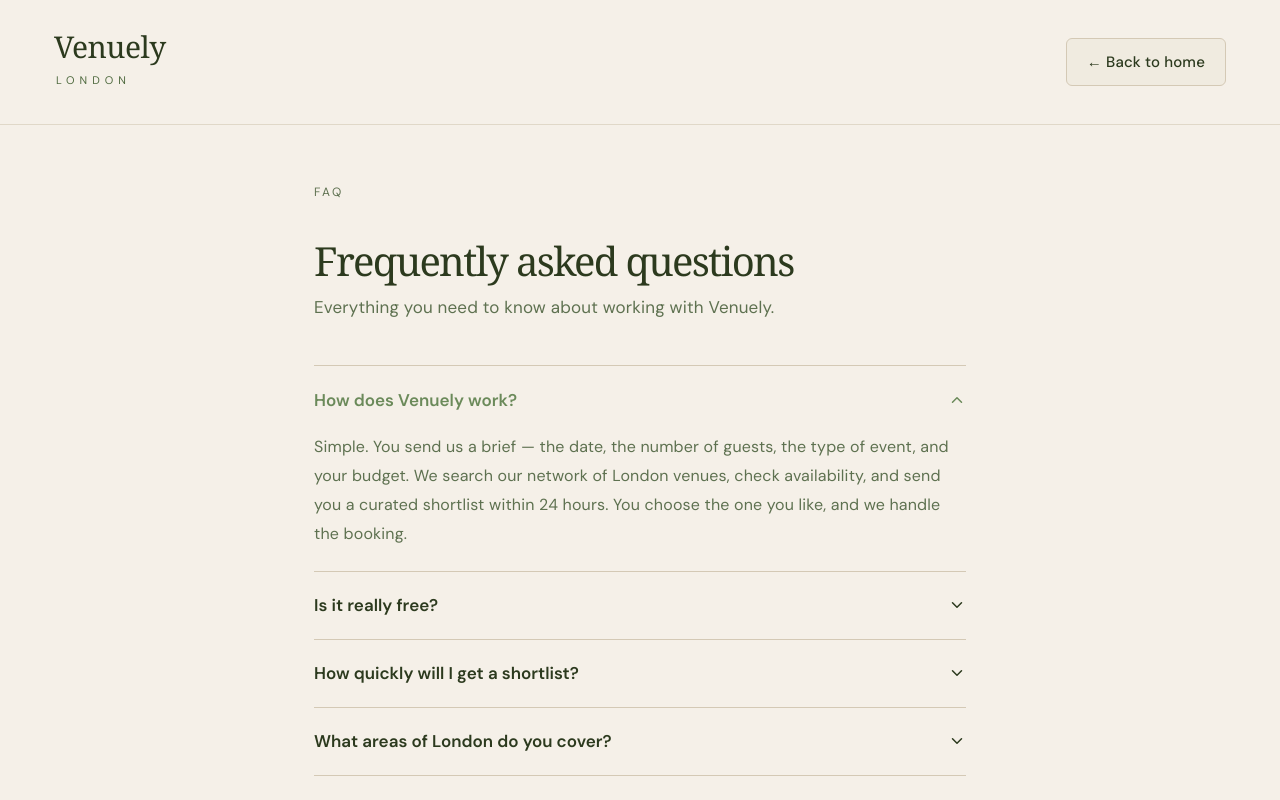
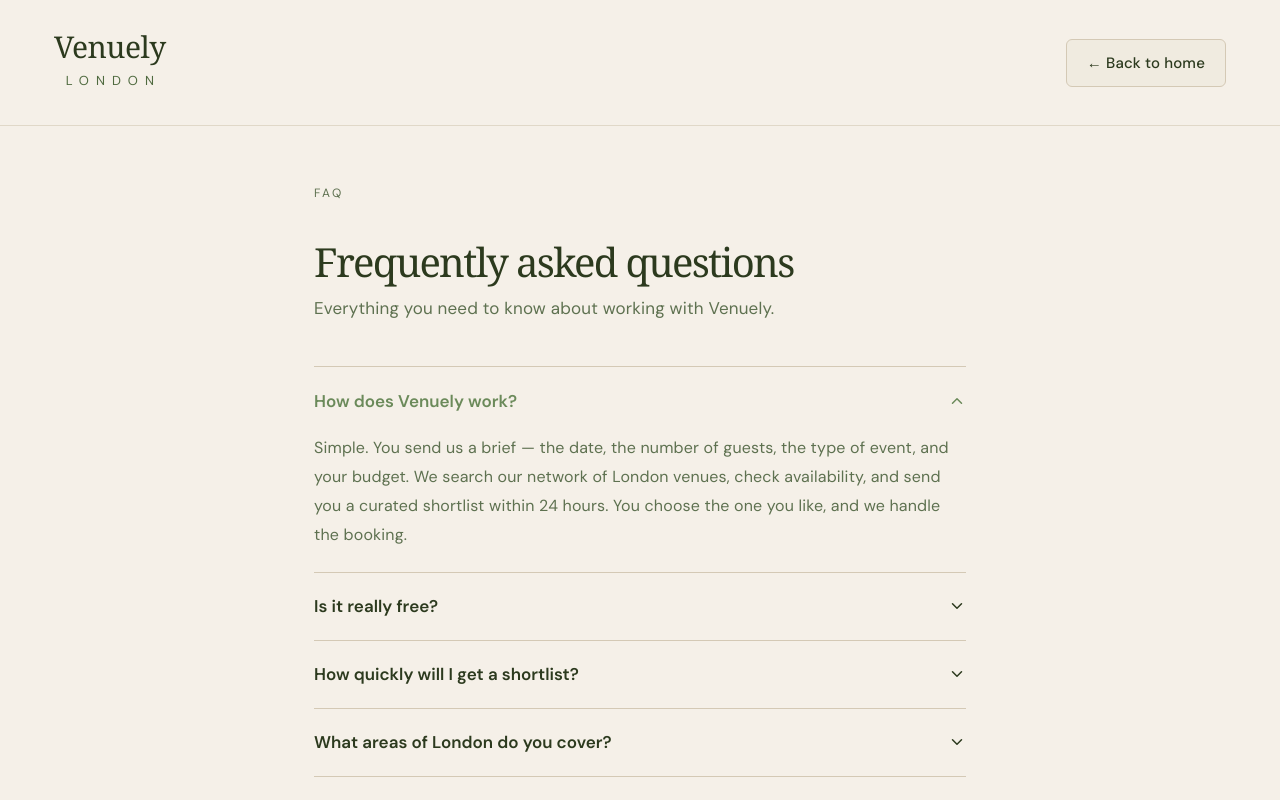
Before and after one commit to venuelylondon/Venuely, a React (Vite) app: page /faq in a window 1280 px wide. Shown: the top 800 px of the page. Built offline with nearby package versions, Linux system fonts and the light colour scheme.

Commit message:
Center and enlarge LONDON in logo lockup across nav and page headers

```diff
--- a/src/FAQPage.jsx
+++ b/src/FAQPage.jsx
@@ -53,9 +53,9 @@
 
       {/* Top bar */}
       <nav style={{ display: "flex", justifyContent: "space-between", alignItems: "center", padding: "1.75rem 3rem", background: "#f5f0e8", borderBottom: "1px solid #e0d8c8" }}>
-        <Link to="/" style={{ textDecoration: "none" }}>
+        <Link to="/" style={{ textDecoration: "none", display: "inline-block", textAlign: "center" }}>
           <div style={{ fontFamily: "Georgia, 'Times New Roman', serif", fontWeight: 300, color: "#2c3a1e", letterSpacing: "-0.5px", lineHeight: 1, fontSize: 30 }}>Venuely</div>
-          <div style={{ fontSize: 11, color: "#4f6a3f", letterSpacing: "5px", textTransform: "uppercase", marginTop: 5, paddingLeft: 2 }}>London</div>
+          <div style={{ fontSize: 13, color: "#4f6a3f", letterSpacing: "7px", textTransform: "uppercase", marginTop: 6, paddingLeft: 7 }}>London</div>
         </Link>
         <Link to="/" style={{ color: "#2c3a1e", background: "#f0ebe0", border: "1px solid #d4c9b5", borderRadius: 6, textDecoration: "none", fontWeight: 500, fontSize: 15, padding: "10px 20px" }}>
           ← Back to home
--- a/src/HowItWorksPage.jsx
+++ b/src/HowItWorksPage.jsx
@@ -45,9 +45,9 @@
 
       {/* Top bar */}
       <nav style={{ display: "flex", justifyContent: "space-between", alignItems: "center", padding: "1.75rem 3rem", background: "#f5f0e8", borderBottom: "1px solid #e0d8c8" }}>
-        <Link to="/" style={{ textDecoration: "none" }}>
+        <Link to="/" style={{ textDecoration: "none", display: "inline-block", textAlign: "center" }}>
           <div style={{ fontFamily: "Georgia, 'Times New Roman', serif", fontWeight: 300, color: "#2c3a1e", letterSpacing: "-0.5px", lineHeight: 1, fontSize: 30 }}>Venuely</div>
-          <div style={{ fontSize: 11, color: "#4f6a3f", letterSpacing: "5px", textTransform: "uppercase", marginTop: 5, paddingLeft: 2 }}>London</div>
+          <div style={{ fontSize: 13, color: "#4f6a3f", letterSpacing: "7px", textTransform: "uppercase", marginTop: 6, paddingLeft: 7 }}>London</div>
         </Link>
         <Link to="/" style={{ color: "#2c3a1e", background: "#f0ebe0", border: "1px solid #d4c9b5", borderRadius: 6, textDecoration: "none", fontWeight: 500, fontSize: 15, padding: "10px 20px" }}>
           ← Back to home
--- a/src/VenuelyLanding.jsx
+++ b/src/VenuelyLanding.jsx
@@ -227,9 +227,9 @@
 
       {/* Nav */}
       <nav className="vly-nav" style={{ display: "flex", justifyContent: "space-between", alignItems: "center", background: "#f5f0e8", borderBottom: "1px solid #e0d8c8" }}>
-        <Link to="/" style={{ ...fade(0), textDecoration: "none" }}>
+        <Link to="/" style={{ ...fade(0), textDecoration: "none", display: "inline-block", textAlign: "center" }}>
           <div className="vly-logo" style={{ fontFamily: "Georgia, 'Times New Roman', serif", fontWeight: 300, color: "#2c3a1e", letterSpacing: "-0.5px", lineHeight: 1 }}>Venuely</div>
-          <div style={{ fontSize: 11, color: "#4f6a3f", letterSpacing: "5px", textTransform: "uppercase", marginTop: 5, paddingLeft: 2 }}>London</div>
+          <div style={{ fontSize: 13, color: "#4f6a3f", letterSpacing: "7px", textTransform: "uppercase", marginTop: 6, paddingLeft: 7 }}>London</div>
         </Link>
         <div className="vly-nav-right" style={{ display: "flex", alignItems: "center", gap: "2rem", ...fade(0.2) }}>
           <div className="vly-nav-links" style={{ display: "flex", alignItems: "center", gap: "1.75rem" }}>
```
